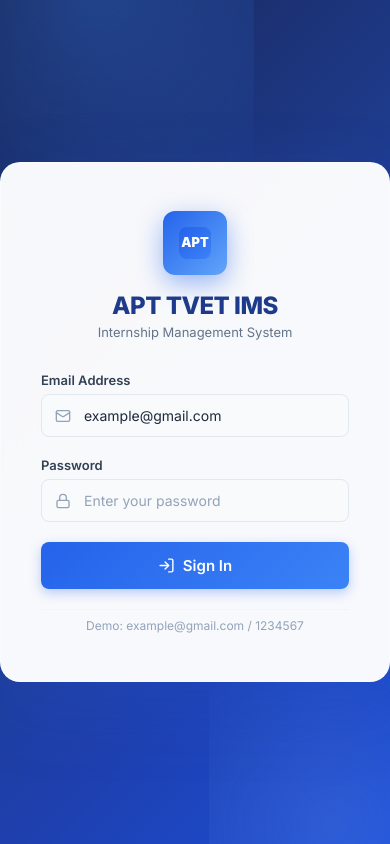
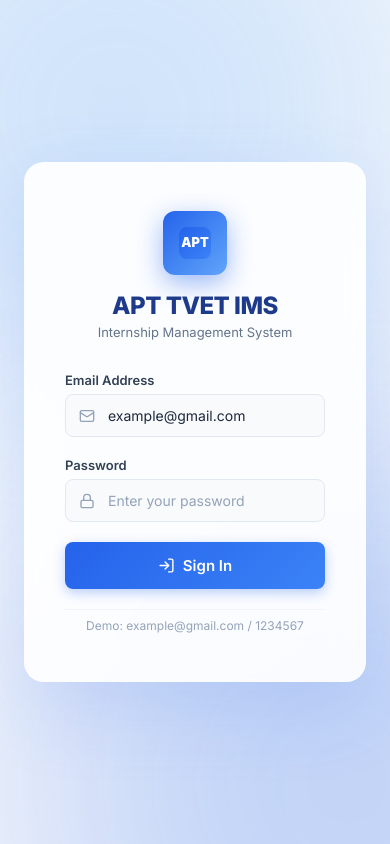
Before and after one commit to theodevrwanda/Apeki-Tumba-internship-management-system, a React (Vite) app in the folder Client/: page /login in a window 390 px wide. Built offline with nearby package versions, Linux system fonts and the light colour scheme.

Commit message:
refactor: Update login page background animation, refine login card styles, and improve modal overlay responsiveness.

```diff
--- a/Client/src/index.css
+++ b/Client/src/index.css
@@ -657,57 +657,60 @@ body {
   display: flex;
   align-items: center;
   justify-content: center;
-  background: linear-gradient(135deg, var(--blue-950) 0%, var(--blue-900) 40%, var(--blue-800) 70%, var(--blue-700) 100%);
+  background: var(--gray-50);
   position: relative;
   overflow: hidden;
-}
-
-.login-page::before {
-  content: '';
-  position: absolute;
-  top: -40%;
-  left: -20%;
-  width: 80%;
-  height: 80%;
-  background: radial-gradient(circle, rgba(59, 130, 246, 0.3) 0%, transparent 70%);
-  animation: loginBg 8s ease-in-out infinite;
-}
-
+  padding: 24px;
+}
+
+.login-page::before,
 .login-page::after {
   content: '';
   position: absolute;
-  bottom: -30%;
-  right: -10%;
-  width: 60%;
-  height: 60%;
-  background: radial-gradient(circle, rgba(147, 197, 253, 0.15) 0%, transparent 70%);
-  animation: loginBg 10s ease-in-out infinite reverse;
-}
-
-@keyframes loginBg {
-
-  0%,
+  width: 600px;
+  height: 600px;
+  border-radius: 50%;
+  filter: blur(120px);
+  opacity: 0.25;
+  z-index: 0;
+  animation: bgFloat 15s infinite alternate ease-in-out;
+}
+
+.login-page::before {
+  background: var(--blue-400);
+  top: -200px;
+  left: -200px;
+}
+
+.login-page::after {
+  background: var(--blue-600);
+  bottom: -200px;
+  right: -200px;
+  animation-delay: -7s;
+}
+
+@keyframes bgFloat {
+  0% {
+    transform: translate(0, 0) scale(1);
+  }
+
   100% {
-    transform: translate(0, 0) scale(1);
-  }
-
-  50% {
-    transform: translate(20px, -20px) scale(1.05);
+    transform: translate(60px, 40px) scale(1.1);
   }
 }
 
 .login-card {
-  background: rgba(255, 255, 255, 0.97);
-  backdrop-filter: blur(20px);
-  border: 1px solid rgba(255, 255, 255, 0.3);
+  background: rgba(255, 255, 255, 0.9);
+  backdrop-filter: blur(16px);
+  border: 1px solid rgba(255, 255, 255, 0.4);
   border-radius: var(--radius-xl);
   padding: 48px 40px;
   width: 100%;
-  max-width: 420px;
+  max-width: 440px;
   box-shadow: var(--shadow-xl);
   position: relative;
   z-index: 1;
-  animation: cardSlideUp 0.6s cubic-bezier(0.16, 1, 0.3, 1);
+  animation: cardSlideUp 0.8s cubic-bezier(0.16, 1, 0.3, 1);
 }
 
 @keyframes cardSlideUp {
@@ -1231,14 +1234,26 @@ td {
 .modal-overlay {
   position: fixed;
   inset: 0;
-  background: rgba(15, 23, 42, 0.5);
-  backdrop-filter: blur(4px);
+  background: rgba(15, 23, 42, 0.6);
+  backdrop-filter: blur(8px);
   display: flex;
   align-items: center;
   justify-content: center;
   z-index: 300;
-  padding: 20px;
-  animation: overlayIn 0.2s ease;
+  padding: 24px;
+  padding-left: calc(var(--sidebar-width) + 24px);
+  transition: padding-left 0.3s cubic-bezier(0.4, 0, 0.2, 1);
+  animation: overlayIn 0.3s ease;
+}
+
+.sidebar-collapsed .modal-overlay {
+  padding-left: calc(80px + 24px);
+}
+
+@media (max-width: 768px) {
+  .modal-overlay {
+    padding-left: 24px;
+  }
 }
 
 @keyframes overlayIn {
```
